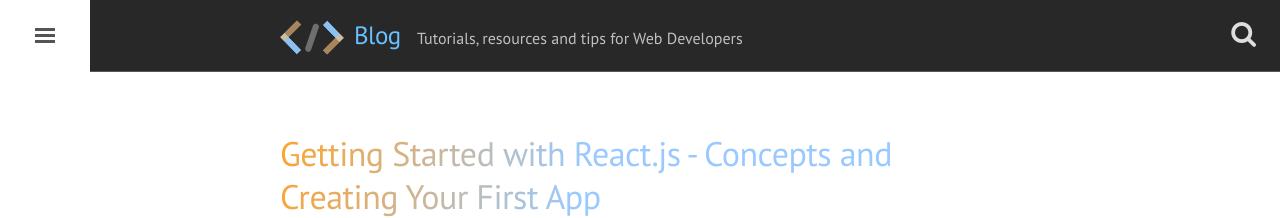
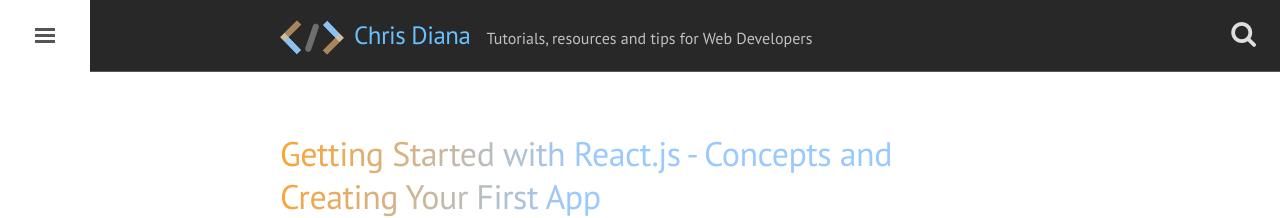
Before and after one commit to chrisdiana/blog, a Jekyll site: the page built from index.html, in a window 1280 px wide and 900 px high. Shown: the top 218 px of the window. Built offline with Jekyll 4.4.1, drawn with Linux system fonts in a browser that asks for light colours; nearby versions of some CDN libraries; Markdown is read by kramdown in place of the engine named in the settings; the list of posts is cut into pages by our own code.

Commit message:
change blog name

```diff
--- a/_config.yml
+++ b/_config.yml
@@ -8,7 +8,7 @@
 permalink:           pretty
 
 # Setup
-title:               Blog
+title:               Chris Diana
 tagline:             'Tutorials, resources and tips for Web Developers'
 url:                 blog.chrisdianamedia.com
 baseurl:
```
